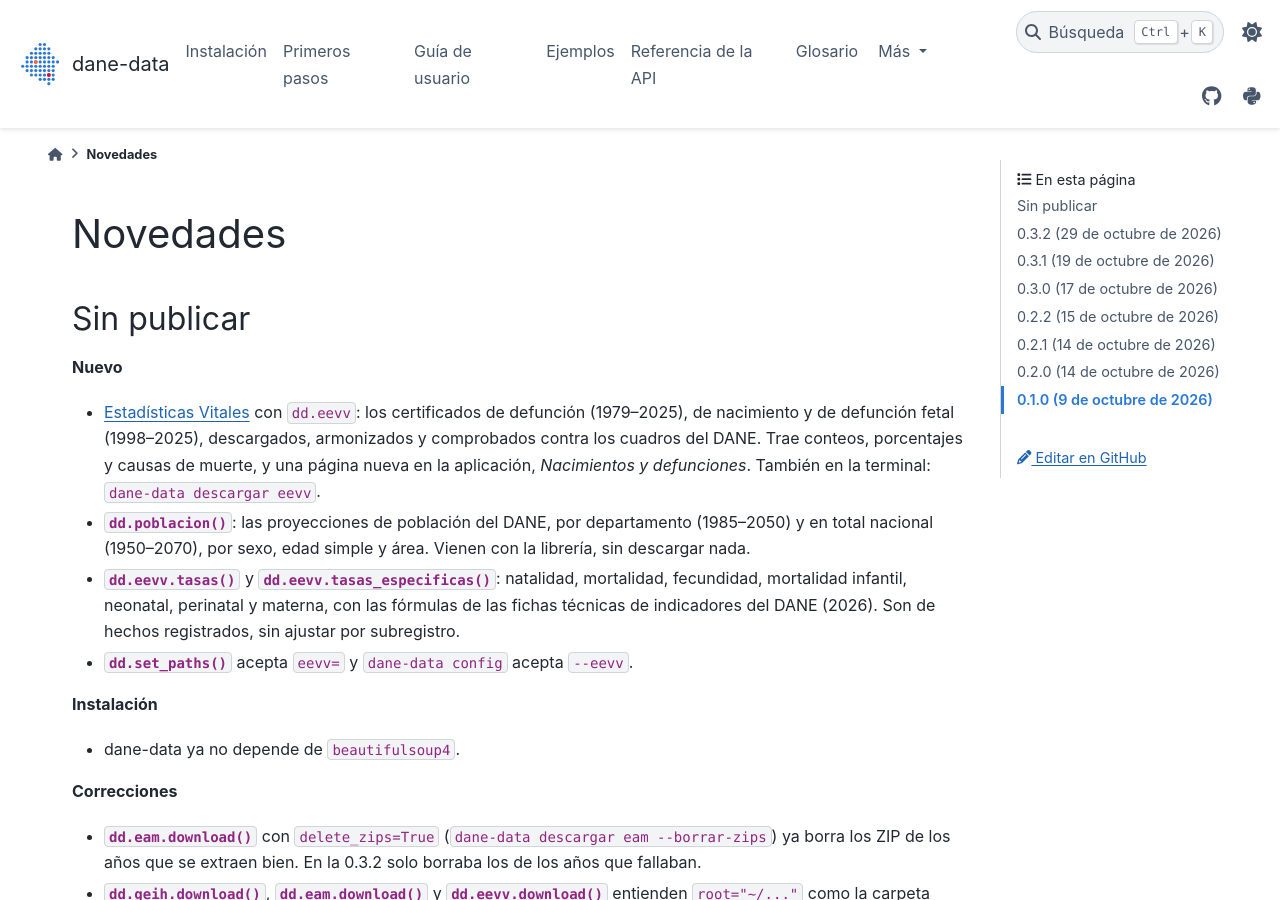
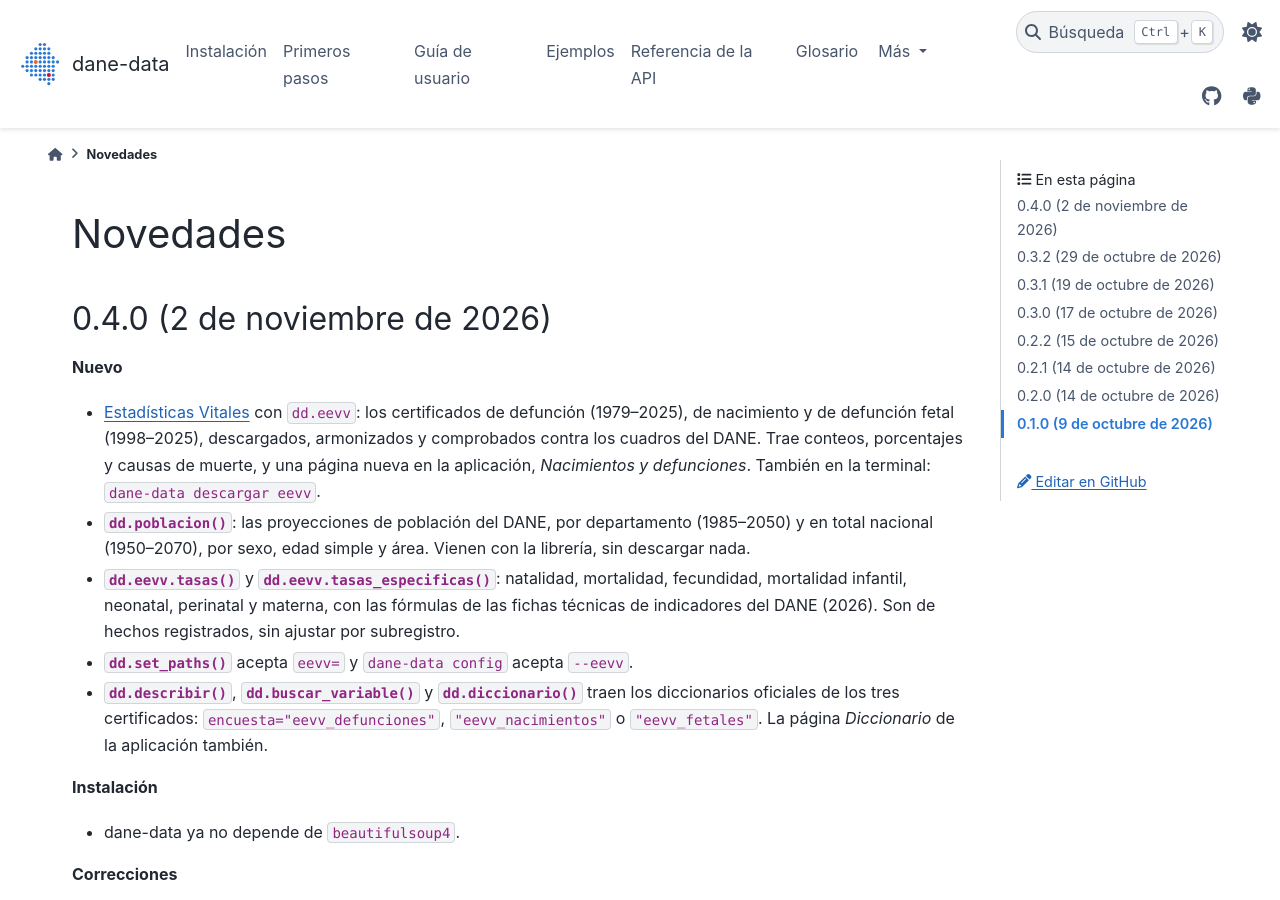
Before and after one commit to IntegralIndefinida/DANE-data, a Sphinx documentation site: the page built from docs/novedades.md, in a window 1280 px wide and 900 px high. Built offline with Sphinx 7.4.7 and the PyData theme 0.15.4, drawn with Linux system fonts in a browser that asks for light colours.

Commit message:
Versión 0.4.0 y notas del release
CITATION.cff menciona ahora las Estadísticas Vitales y las proyecciones de
población, y las cita entre los datos del DANE.

```diff
--- a/docs/novedades.md
+++ b/docs/novedades.md
@@ -1,6 +1,6 @@
 # Novedades
 
-## Sin publicar
+## 0.4.0 (2 de noviembre de 2026)
 
 **Nuevo**
 
@@ -14,6 +14,8 @@
   perinatal y materna, con las fórmulas de las fichas técnicas de indicadores del DANE (2026). Son de hechos registrados, sin
   ajustar por subregistro.
 * {dd}`set_paths()` acepta `eevv=` y `dane-data config` acepta `--eevv`.
+* {dd}`describir()`, {dd}`buscar_variable()` y {dd}`diccionario()` traen los diccionarios oficiales de los tres certificados:
+  `encuesta="eevv_defunciones"`, `"eevv_nacimientos"` o `"eevv_fetales"`. La página *Diccionario* de la aplicación también.
 
 **Instalación**
 
--- a/pyproject.toml
+++ b/pyproject.toml
@@ -4,7 +4,7 @@ build-backend = "setuptools.build_meta"
 
 [project]
 name = "dane-data"
-version = "0.3.2"
+version = "0.4.0"
 description = "Descarga, carga y análisis de microdatos del DANE (GEIH, EAM y Estadísticas Vitales) para estudiantes de economía."
 readme = "README.md"
 license = "MIT"
--- a/src/dane_data/__init__.py
+++ b/src/dane_data/__init__.py
@@ -20,7 +20,7 @@ from .proyecciones import poblacion
 from .referencias import DEPARTAMENTOS, MESES, SMLV, buscar_variable, describir, diccionario
 from .stats import tabla, weighted_mean, weighted_quantile
 
-__version__ = "0.3.2"
+__version__ = "0.4.0"
 
 __all__ = [
     "geih", "eam", "eevv", "set_paths", "get_path", "show_paths", "tabla", "weighted_mean",
```
Also changed, not shown: .github/NOTAS_RELEASE.md, 2 other files.
